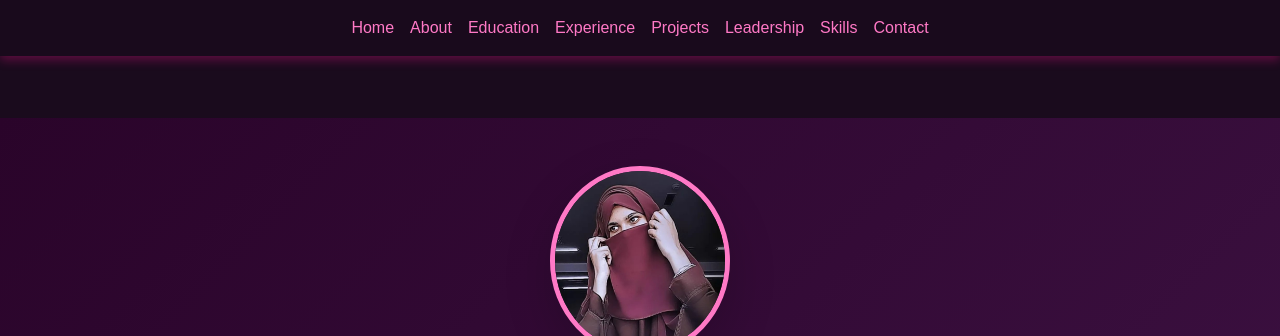
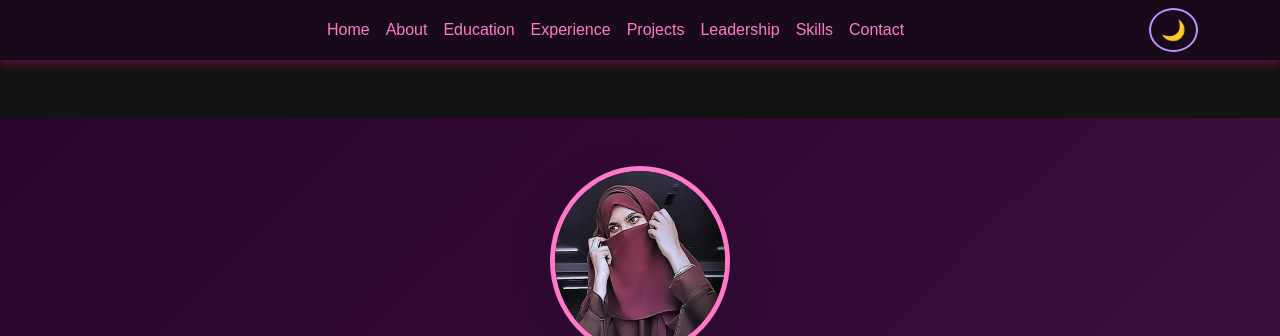
Before and after one commit to I-a-coder/portfolio-2025, a plain HTML site: page index.html in a window 1280 px wide. Shown: the top 336 px of the page. Drawn offline with nearby package versions, Linux system fonts and the light colour scheme.

Commit message:
index.html

```diff
--- a/index.html
+++ b/index.html
@@ -6,6 +6,8 @@
     <title>Sadia Shafeeq - Portfolio</title>
     <link rel="stylesheet" href="https://cdn.jsdelivr.net/npm/bootstrap@5.3.0/dist/css/bootstrap.min.css">
     <link rel="stylesheet" href="style.css">
+    <script src="script.js"></script>
+
 </head>
 <body>
 
@@ -22,14 +24,18 @@
                 <li class="nav-item"><a class="nav-link" href="#education">Education</a></li>
                 <li class="nav-item"><a class="nav-link" href="#experience">Experience</a></li>
                 <li class="nav-item"><a class="nav-link" href="#projects">Projects</a></li>
-                    <li class="nav-item"><a class="nav-link" href="#leaderships">Leadership </a></li>
+                <li class="nav-item"><a class="nav-link" href="#leadership">Leadership</a></li>
                 <li class="nav-item"><a class="nav-link" href="#skills">Skills</a></li>
                 <li class="nav-item"><a class="nav-link" href="#contact">Contact</a></li>
             </ul>
         </div>
+
+        <!-- Theme Toggle Button -->
+        <button id="theme-toggle" class="btn btn-theme-toggle">
+            🌙
+        </button>
     </div>
 </nav>
-
     <!-- Home Section -->
     <section id="home" class="text-center p-5 mt-5">
         <img src="assets/images/profile.jpg" class="rounded-circle img-fluid profile-pic shadow-lg" alt="Profile Picture">
```
Lines whose indentation alone changed are shown as unchanged.
